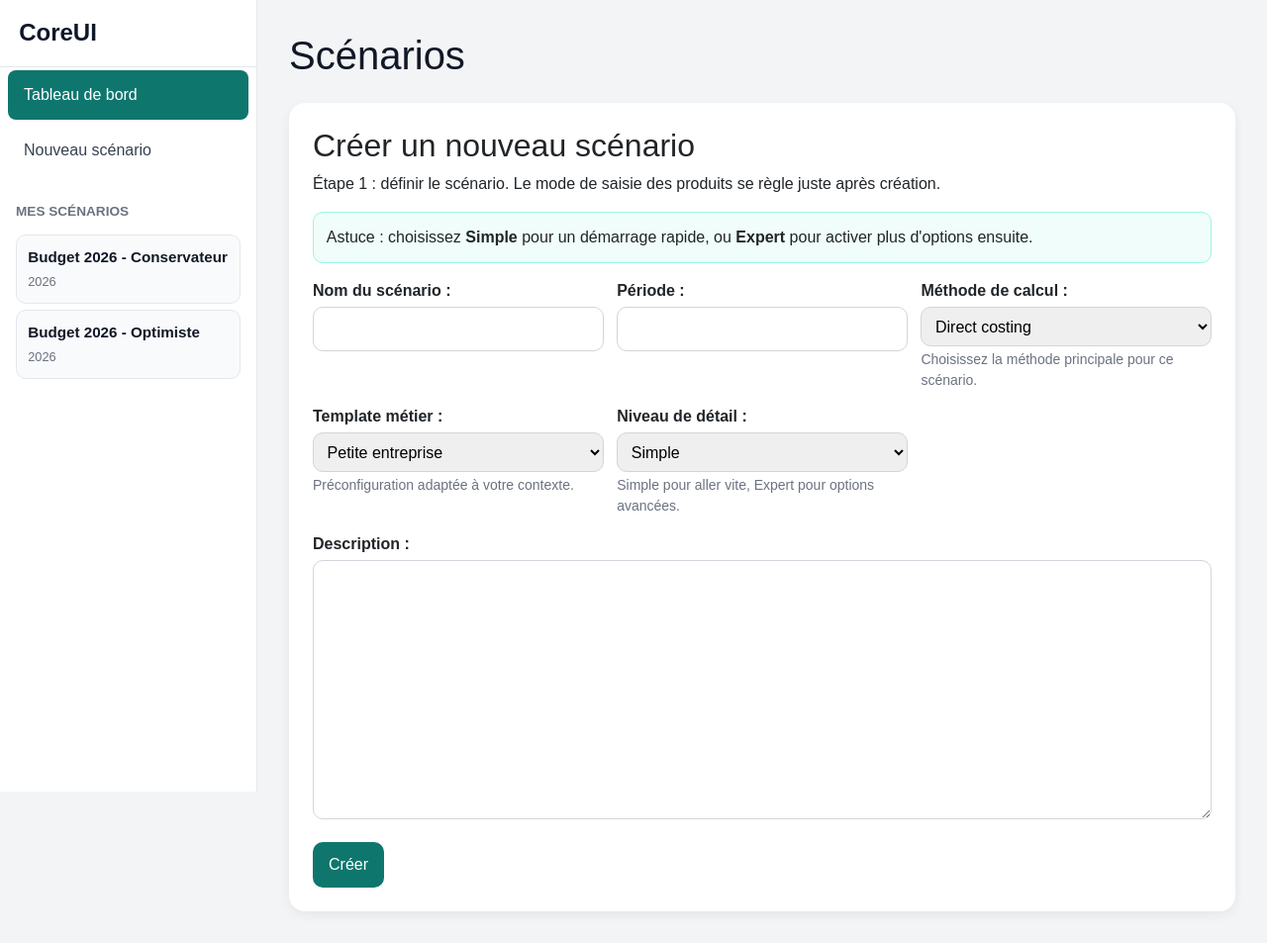
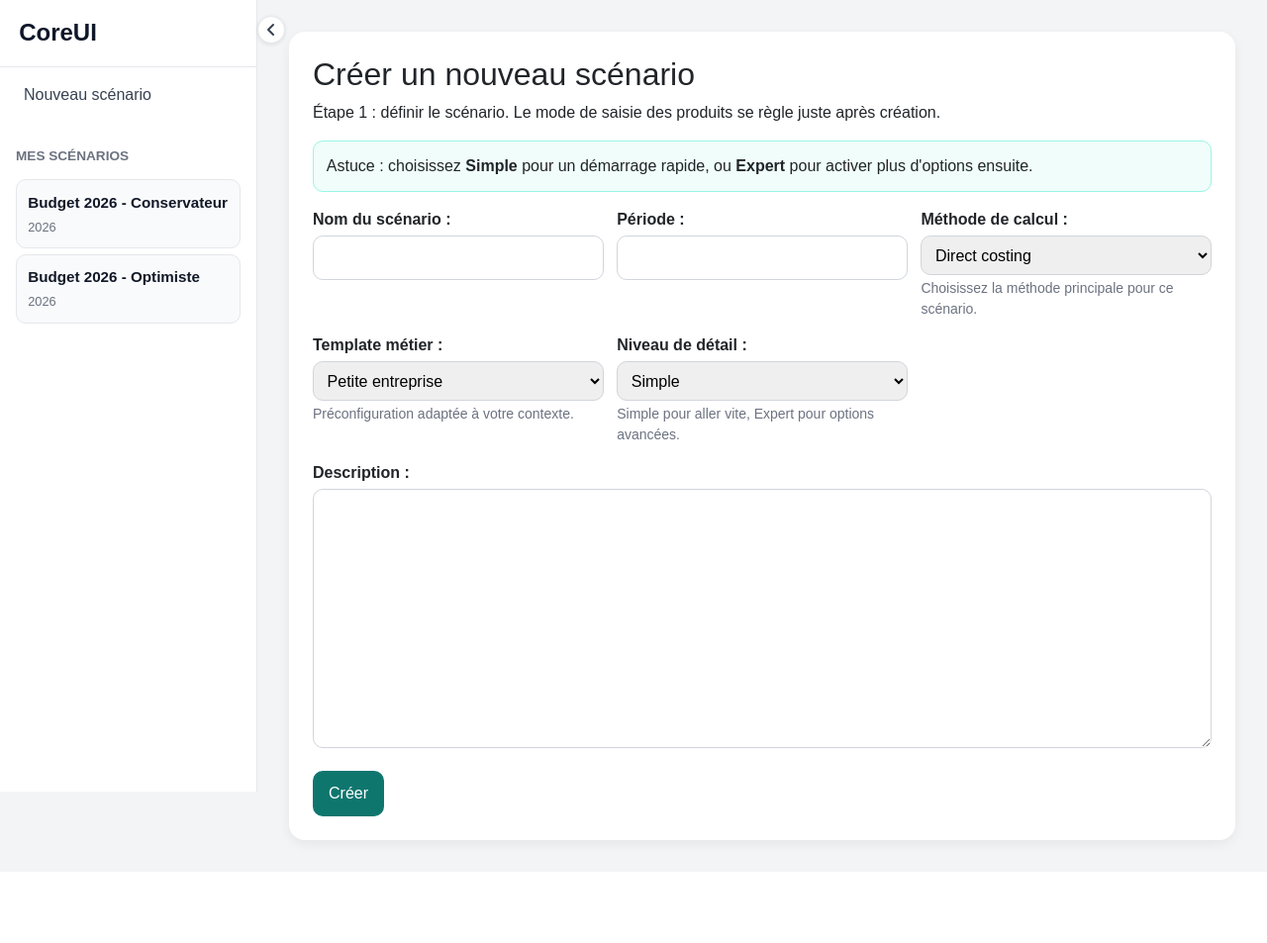
Before and after one commit to PRADES-matteo/projet_M1, a Django app: page /costs/ in a window 1280 px wide. Shown: the whole page at 99% size. After the commit the page ends 861 px from the top, so only its background shows below. Run offline with Django 5.2, Linux system fonts and the light colour scheme; data comes from the database, SQL or seed files in the repository; some libraries are stand-ins or nearby versions.

Commit message:
ajout possibilitée de cacher barre latérale

```diff
--- a/apps/costs/templates/costs/base.html
+++ b/apps/costs/templates/costs/base.html
@@ -27,12 +27,19 @@
             background-color: #ffffff;
             border-right: 1px solid #e5e7eb;
             overflow-y: auto;
+            overflow-x: hidden;
             z-index: 1000;
+            transition: width 0.25s ease;
+        }
+
+        .sidebar.collapsed {
+            width: 0;
         }
 
         .sidebar-header {
             padding: 1.2rem;
             border-bottom: 1px solid #e5e7eb;
+            white-space: nowrap;
         }
 
         .sidebar-brand {
@@ -52,6 +59,7 @@
             transition: 0.2s;
             border-radius: 8px;
             margin: 0.2rem 0.5rem;
+            white-space: nowrap;
         }
 
         .sidebar .nav-link:hover {
@@ -66,6 +74,7 @@
         .scenario-section {
             margin-top: 1.5rem;
             padding: 0 1rem 1rem;
+            white-space: nowrap;
         }
 
         .scenario-title {
@@ -119,28 +128,71 @@
             margin-top: 0.2rem;
         }
 
+        /* TOGGLE BUTTON */
+        .sidebar-toggle {
+            position: fixed;
+            top: 1rem;
+            left: 260px;
+            z-index: 1100;
+            width: 28px;
+            height: 28px;
+            background: #ffffff;
+            border: 1px solid #e5e7eb;
+            border-radius: 50%;
+            cursor: pointer;
+            display: flex;
+            align-items: center;
+            justify-content: center;
+            transition: left 0.25s ease;
+            box-shadow: 0 1px 4px rgba(0,0,0,0.1);
+        }
+
+        .sidebar-toggle:hover {
+            background: #f3f4f6;
+        }
+
+        .sidebar-toggle svg {
+            transition: transform 0.25s ease;
+        }
+
+        .sidebar-toggle.collapsed {
+            left: 0;
+        }
+
+        .sidebar-toggle.collapsed svg {
+            transform: rotate(180deg);
+        }
+
+        /* MAIN */
         .main-content {
             margin-left: 260px;
             padding: 2rem;
             min-height: 100vh;
+            transition: margin-left 0.25s ease;
+        }
+
+        .main-content.expanded {
+            margin-left: 0;
         }
     </style>
 </head>
 <body>
 
+<!-- TOGGLE BUTTON -->
+<button class="sidebar-toggle" id="sidebarToggle" onclick="toggleSidebar()">
+    <svg width="14" height="14" viewBox="0 0 14 14" fill="none" xmlns="http://www.w3.org/2000/svg">
+        <path d="M9 2L4 7L9 12" stroke="#374151" stroke-width="2" stroke-linecap="round" stroke-linejoin="round"/>
+    </svg>
+</button>
+
 <!-- SIDEBAR -->
-<div class="sidebar">
+<div class="sidebar" id="sidebar">
 
     <div class="sidebar-header">
         <h4 class="sidebar-brand">CoreUI</h4>
     </div>
 
     <ul class="nav flex-column">
-        <li class="nav-item">
-            <a class="nav-link {% block nav_dashboard %}{% endblock %}" href="{% url 'scenario-list' %}">
-                Tableau de bord
-            </a>
-        </li>
         <li class="nav-item">
             <a class="nav-link {% block nav_new %}{% endblock %}" href="{% url 'scenario-list' %}">
                 Nouveau scénario
@@ -177,5 +229,17 @@
     {% block content %}{% endblock %}
 </div>
 
+<script>
+    function toggleSidebar() {
+        const sidebar = document.getElementById('sidebar');
+        const toggle = document.getElementById('sidebarToggle');
+        const main = document.getElementById('panel');
+
+        sidebar.classList.toggle('collapsed');
+        toggle.classList.toggle('collapsed');
+        main.classList.toggle('expanded');
+    }
+</script>
+
 </body>
 </html>
--- a/apps/costs/templates/costs/scenario_list.html
+++ b/apps/costs/templates/costs/scenario_list.html
@@ -77,7 +77,6 @@
     .submit-btn:hover { background: #115e59; }
 </style>
 
-<h1 class="page-title">Scénarios</h1>
 
 <section class="card-custom">
 
```
